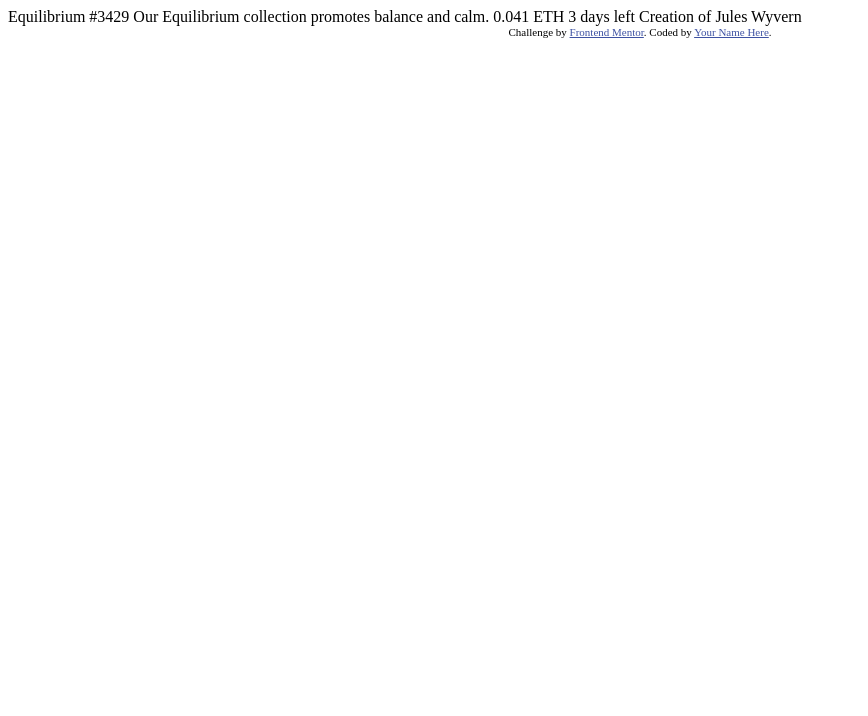
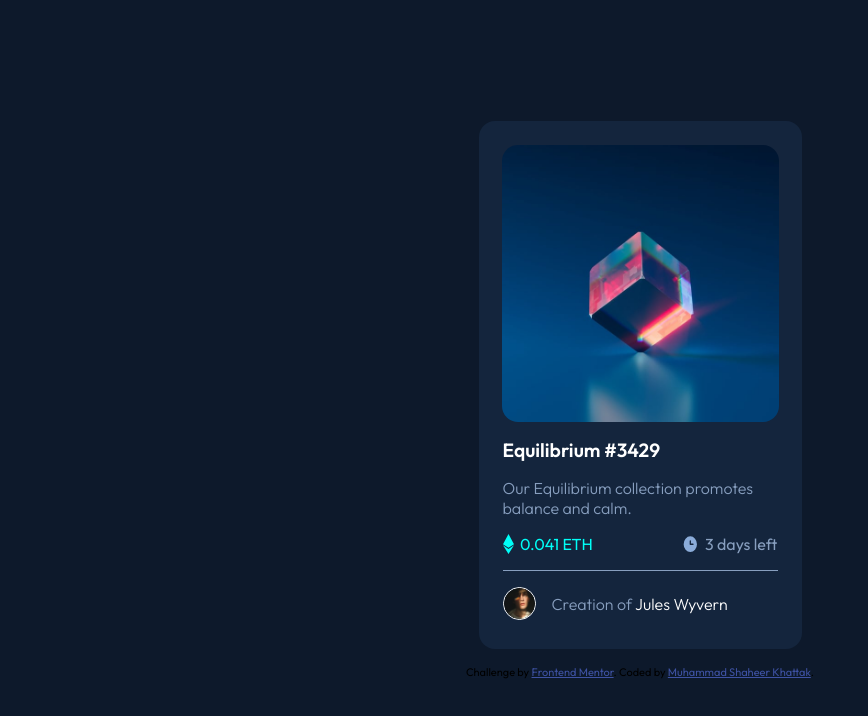
Before and after one commit to Shaheerk59/NFT-Preview-card, a plain HTML site: page index.html in a window 1280 px wide. Shown: the whole page, without its empty margins (0-868 px from the left). Drawn offline with Linux system fonts and the light colour scheme.

Commit message:
Challenge Completed. (SASS was used in this project)

```diff
--- a/index.html
+++ b/index.html
@@ -1,33 +1,59 @@
 <!DOCTYPE html>
 <html lang="en">
+
 <head>
   <meta charset="UTF-8">
-  <meta name="viewport" content="width=device-width, initial-scale=1.0"> <!-- displays site properly based on user's device -->
+  <meta name="viewport" content="width=device-width, initial-scale=1.0">
+  <!-- displays site properly based on user's device -->
 
   <link rel="icon" type="image/png" sizes="32x32" href="./images/favicon-32x32.png">
+  <link rel="stylesheet" href="style.css">
+  <link href="https://fonts.googleapis.com/css2?family=Outfit:wght@300;400;600&display=swap" rel="stylesheet">
 
   <title>Frontend Mentor | NFT preview card component</title>
 
   <!-- Feel free to remove these styles or customise in your own stylesheet 👍 -->
   <style>
-    .attribution { font-size: 11px; text-align: center; }
-    .attribution a { color: hsl(228, 45%, 44%); }
+    .attribution {
+      font-size: 11px;
+      text-align: center;
+    }
+
+    .attribution a {
+      color: hsl(228, 45%, 44%);
+    }
   </style>
 </head>
+
 <body>
+  <main class="main">
+    <img class="main-image" src="images/image-equilibrium.jpg" alt="icon">
 
-  Equilibrium #3429
-
-  Our Equilibrium collection promotes balance and calm.
-
-  0.041 ETH
-  3 days left
-
-  Creation of Jules Wyvern
-
+    <h1 class="heading">
+      Equilibrium #3429
+    </h1>
+    <p class="description">
+      Our Equilibrium collection promotes balance and calm.
+    </p>
+    <div class="stats">
+      <img class="etherium" src="images/icon-ethereum.svg" alt="">
+      <p class="price">
+        0.041 ETH
+      </p>
+      <img class="clock" src="images/icon-clock.svg" alt="">
+      <p class="time-left">
+        3 days left
+      </p>
+    </div>
+    <section class="creator">
+      <img class="creator-image" src="images/image-avatar.png" alt="creator image">
+      <p class="creator-name">Creation of <span>Jules Wyvern</span></p>
+    </section>
+  </main>
   <div class="attribution">
     Challenge by <a href="https://www.frontendmentor.io?ref=challenge" target="_blank">Frontend Mentor</a>.
-    Coded by <a href="#">Your Name Here</a>.
+    Coded by <a href="#">Muhammad Shaheer Khattak</a>.
   </div>
 </body>
+
 </html>
--- /dev/null
+++ b/style.scss
@@ -0,0 +1,116 @@
+* {
+  margin: 0%;
+  padding: 0%;
+  box-sizing: border-box;
+}
+
+:root {
+  font-size: 16px;
+  font-family: "Outfit", sans-serif;
+}
+
+$clr-soft-blue: hsl(215, 51%, 70%);
+$clr-Cyan: hsl(178, 100%, 50%);
+$clr-Very-dark-blue-1: hsl(217, 54%, 11%);
+$clr-Very-dark-blue-2: hsl(216, 50%, 16%);
+$clr-Very-dark-blue-3: hsl(216, 50%, 16%); //(card BG)
+$clr-Very-dark-blue-4: #889fbf; //line
+$clr-White: hsl(0, 0%, 100%);
+
+body {
+  display: flex;
+  flex-direction: column;
+  justify-content: center;
+  align-items: center;
+  height: 100vh;
+  background-color: $clr-Very-dark-blue-1;
+}
+
+.main {
+  display: flex;
+  flex-direction: column;
+  align-items: center;
+  background-color: $clr-Very-dark-blue-3;
+  height: 33rem;
+  width: 20.1875rem;
+  padding: 1.5rem;
+  border-radius: 1rem;
+  //   margin-top: 5rem;
+  .main-image {
+    width: 17.3125rem;
+    height: 17.3125rem;
+    border-radius: 1rem;
+    // margin-top: 0.5rem;
+  }
+  .heading {
+    color: $clr-White;
+    font-size: 1.2rem;
+    margin-right: auto;
+    font-weight: 600;
+    margin-top: 1rem;
+  }
+  .stats {
+    display: flex;
+    width: 100%;
+    font-size: 1rem;
+    font-weight: 400;
+    margin-top: 1rem;
+  }
+  .description {
+    color: $clr-Very-dark-blue-4;
+    font-size: 1rem;
+    font-weight: 300;
+    margin-top: 1rem;
+  }
+
+  .price {
+    color: $clr-Cyan;
+    font-size: 1rem;
+    font-weight: 400;
+    margin-left: 0.4rem;
+  }
+  .clock {
+    margin-left: auto;
+  }
+  .time-left {
+    color: $clr-Very-dark-blue-4;
+    font-size: 1rem;
+    margin-left: 0.4rem;
+
+    font-weight: 400;
+  }
+}
+
+.creator {
+  display: flex;
+  border-top: 1px solid $clr-Very-dark-blue-4;
+  width: 100%;
+  gap: 1rem;
+  align-items: center;
+  margin-top: 1rem;
+  //   justify-content: center;
+  .creator-image {
+    height: 2.0625rem;
+    width: 2.0625rem;
+    border-radius: 50%;
+    border: 1px solid $clr-White;
+    margin-top: 1rem;
+  }
+  .creator-name {
+    color: $clr-Very-dark-blue-4;
+    margin-top: 1rem;
+    font-size: 1rem;
+    font-weight: 300;
+  }
+  span {
+    color: $clr-White;
+    // display: block;
+    margin-top: 1rem;
+    font-size: 1rem;
+    font-weight: 300;
+  }
+}
+
+.attribution {
+  margin-top: 1rem;
+}
```
Also changed, not shown: style.css (added), 1 other file.
